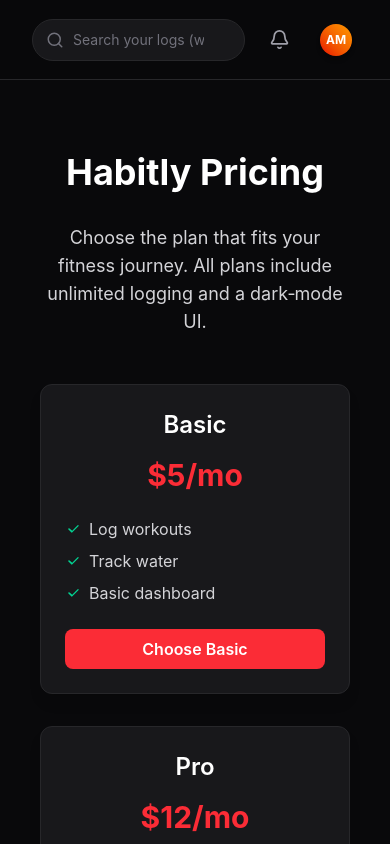
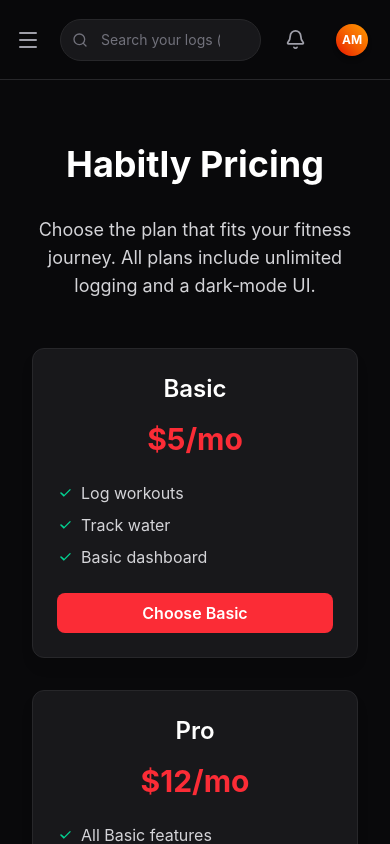
Before and after one commit to asharspictures-web/habitly-web, a React (Vite) app: page / in a window 390 px wide. Both pictures are taken after a click on the button "Pricing". Built offline with nearby package versions, Linux system fonts and the light colour scheme.

Commit message:
feat: add mobile responsive hamburger menu for sidebar navigation

```diff
--- a/src/App.jsx
+++ b/src/App.jsx
@@ -77,6 +77,8 @@ function App() {
     setModalConfig({ type: 'confirm', message, onConfirm, onCancel, confirmText, cancelText });
   };
 
+  const [isMobileMenuOpen, setIsMobileMenuOpen] = useState(false);
+
   const renderScreen = () => {
     switch (currentView) {
       case 'home':
@@ -115,7 +117,12 @@ function App() {
     <ErrorBoundary>
       <div className="flex h-screen bg-[#09090b] text-white overflow-hidden font-sans">
         {currentView !== 'home' && (
-          <Sidebar currentView={currentView} setCurrentView={setCurrentView} />
+          <Sidebar
+            currentView={currentView}
+            setCurrentView={setCurrentView}
+            isMobileMenuOpen={isMobileMenuOpen}
+            setIsMobileMenuOpen={setIsMobileMenuOpen}
+          />
         )}
 
         <div className="flex-1 flex flex-col h-screen overflow-hidden">
@@ -127,10 +134,12 @@ function App() {
               setCurrentView={setCurrentView}
               tier={tier}
               updateTier={updateTier}
+              isMobileMenuOpen={isMobileMenuOpen}
+              setIsMobileMenuOpen={setIsMobileMenuOpen}
             />
           )}
 
-          <main className="flex-1 overflow-y-auto p-6 md:p-10 relative">
+          <main className="flex-1 overflow-y-auto p-4 md:p-10 relative">
             {renderScreen()}
           </main>
         </div>
--- a/src/components/Sidebar.jsx
+++ b/src/components/Sidebar.jsx
@@ -12,11 +12,31 @@ const navItems = [
   { id: 'pricing', label: 'Pricing', icon: CreditCard },
 ];
 
-export function Sidebar({ currentView, setCurrentView }) {
+export function Sidebar({ currentView, setCurrentView, isMobileMenuOpen, setIsMobileMenuOpen }) {
+  const handleNav = (id) => {
+    setCurrentView(id);
+    if (setIsMobileMenuOpen) setIsMobileMenuOpen(false);
+  };
+
   return (
-    <aside className="w-64 bg-[#18181b] border-r border-[#27272a] hidden md:flex flex-col">
+    <>
+      {/* Mobile Backdrop */}
+      {isMobileMenuOpen && (
+        <div
+          className="fixed inset-0 bg-black/60 backdrop-blur-sm z-40 md:hidden animate-in fade-in duration-200"
+          onClick={() => setIsMobileMenuOpen(false)}
+        />
+      )}
+
+      {/* Sidebar Content */}
+      <aside className={`
+        fixed inset-y-0 left-0 z-50 w-64 bg-[#18181b] border-r border-[#27272a] flex flex-col
+        transition-transform duration-300 ease-in-out
+        md:relative md:translate-x-0
+        ${isMobileMenuOpen ? 'translate-x-0 shadow-2xl' : '-translate-x-full'}
+      `}>
         <div className="p-6">
-        <h1 className="text-2xl font-black tracking-tight text-white flex items-center space-x-3 cursor-pointer" onClick={() => setCurrentView('home')}>
+          <h1 className="text-2xl font-black tracking-tight text-white flex items-center space-x-3 cursor-pointer" onClick={() => handleNav('home')}>
             <img
               src="/logo.jpg"
               alt="Habitly Logo"
@@ -26,7 +46,7 @@ export function Sidebar({ currentView, setCurrentView }) {
           </h1>
         </div>
 
-      <nav className="flex-1 px-4 space-y-2 mt-4">
+        <nav className="flex-1 px-4 space-y-2 mt-4 overflow-y-auto pb-6">
           {navItems.map(item => {
             const Icon = item.icon;
             const isActive = currentView === item.id;
@@ -34,7 +54,7 @@ export function Sidebar({ currentView, setCurrentView }) {
             return (
               <button
                 key={item.id}
-              onClick={() => setCurrentView(item.id)}
+                onClick={() => handleNav(item.id)}
                 className={`w-full flex items-center space-x-3 px-4 py-3 rounded-xl transition-all duration-200 group ${
                   isActive
                     ? 'bg-red-500/10 text-red-500 shadow-[0_0_15px_rgba(239,68,68,0.1)]'
@@ -48,5 +68,6 @@ export function Sidebar({ currentView, setCurrentView }) {
           })}
         </nav>
       </aside>
+    </>
   );
 }
--- a/src/components/TopBar.jsx
+++ b/src/components/TopBar.jsx
@@ -1,7 +1,7 @@
 import React, { useState, useRef, useEffect, useMemo } from 'react';
-import { Search, Bell, BellOff, LogOut, Dumbbell, Utensils, X, Check } from 'lucide-react';
+import { Search, Bell, BellOff, LogOut, Dumbbell, Utensils, X, Check, Menu } from 'lucide-react';
 
-export function TopBar({ searchQuery = '', setSearchQuery = () => {}, habits = [], setCurrentView = () => {}, tier = 'free', updateTier = () => {} }) {
+export function TopBar({ searchQuery = '', setSearchQuery = () => {}, habits = [], setCurrentView = () => {}, tier = 'free', updateTier = () => {}, isMobileMenuOpen, setIsMobileMenuOpen }) {
   const [isSearchOpen, setIsSearchOpen] = useState(false);
   const [isNotifOpen, setIsNotifOpen] = useState(false);
   const [isProfileOpen, setIsProfileOpen] = useState(false);
@@ -129,19 +129,33 @@ export function TopBar({ searchQuery = '', setSearchQuery = () => {}, habits = [
   };
 
   return (
-    <header className="h-20 bg-[#09090b]/80 backdrop-blur-md border-b border-[#27272a] flex items-center justify-between px-8 sticky top-0 z-50">
+    <header className="h-20 bg-[#09090b]/80 backdrop-blur-md border-b border-[#27272a] flex items-center justify-between px-4 md:px-8 sticky top-0 z-40">
       {/* Toast Notification */}
       {toastMessage && (
-        <div className="fixed top-5 right-8 z-[100] flex items-center space-x-2 bg-emerald-500/10 border border-emerald-500/30 text-emerald-400 px-4 py-3 rounded-xl shadow-2xl backdrop-blur-md animate-in fade-in slide-in-from-top-4 duration-200">
+        <div className="fixed top-5 right-4 md:right-8 z-[100] flex items-center space-x-2 bg-emerald-500/10 border border-emerald-500/30 text-emerald-400 px-4 py-3 rounded-xl shadow-2xl backdrop-blur-md animate-in fade-in slide-in-from-top-4 duration-200">
           <Check size={18} className="text-emerald-400" />
           <span className="text-sm font-semibold">{toastMessage}</span>
         </div>
       )}
 
+      {/* Left side mobile menu toggle */}
+      <div className="flex items-center space-x-2 md:hidden mr-2 shrink-0">
+        <button
+          onClick={() => setIsMobileMenuOpen(!isMobileMenuOpen)}
+          className="p-1 -ml-1 text-zinc-400 hover:text-white rounded-lg transition-colors"
+          aria-label="Toggle Menu"
+        >
+          <Menu size={24} />
+        </button>
+        <div className="flex items-center space-x-2 hidden sm:flex">
+          <img src="/logo.jpg" alt="Habitly" className="w-8 h-8 rounded-lg object-cover border border-red-500/20 shadow-[0_0_8px_rgba(239,68,68,0.25)]" />
+        </div>
+      </div>
+
       {/* Search Input Container */}
-      <div ref={searchContainerRef} className="flex-1 max-w-xl relative">
+      <div ref={searchContainerRef} className="flex-1 min-w-0 max-w-xl relative">
         <div className="relative">
-          <Search className="absolute left-3.5 top-1/2 -translate-y-1/2 text-zinc-500" size={18} />
+          <Search className="absolute left-3 top-1/2 -translate-y-1/2 text-zinc-500" size={16} />
           <input
             ref={searchInputRef}
             type="text"
```
Lines whose indentation alone changed are shown as unchanged.
